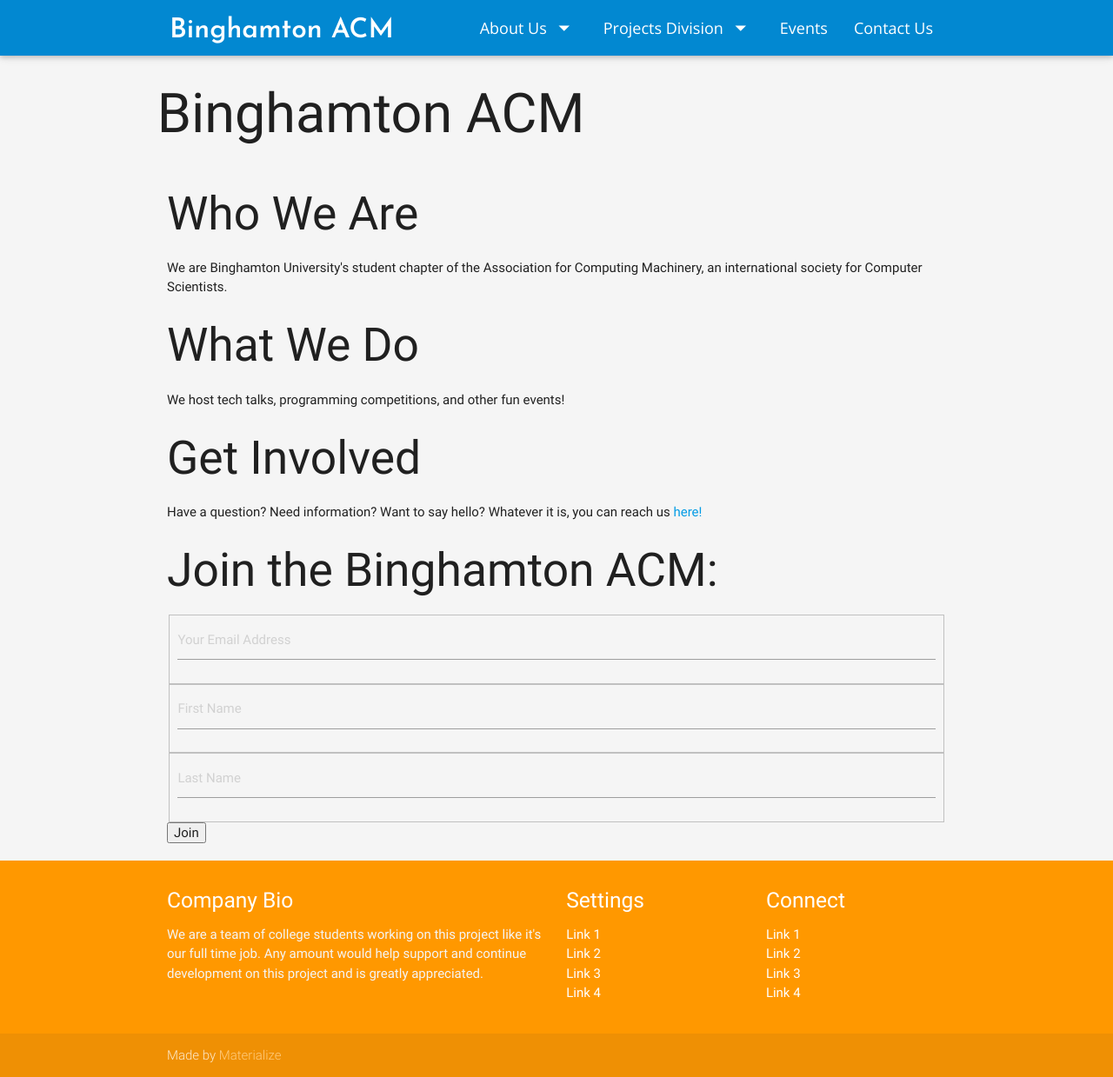
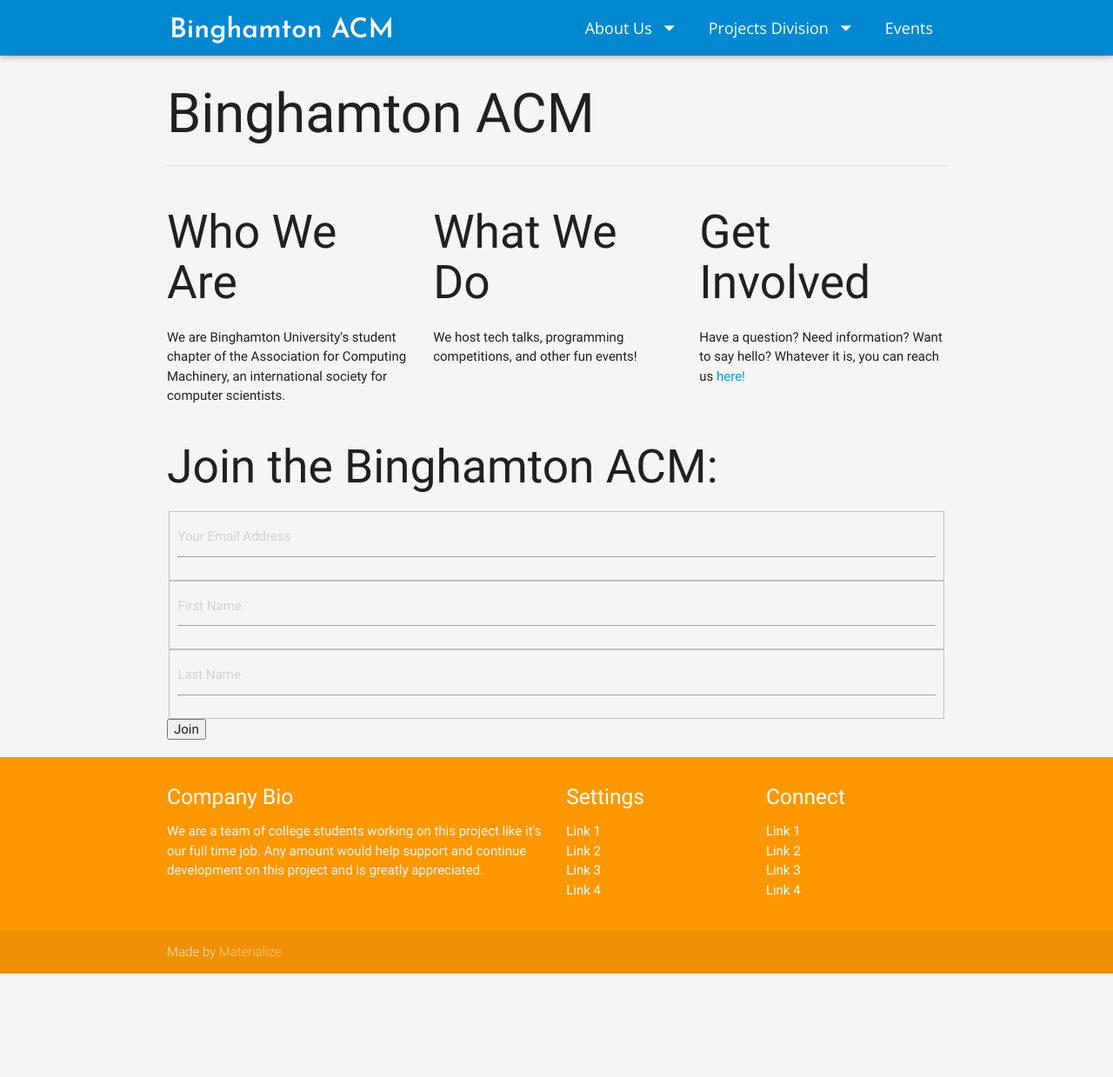
Before and after one commit to BinghamtonACM/old-web, a Jekyll site: the page built from index.html, in a window 1280 px wide. Shown: the whole page at 87% size. Built offline with Jekyll 4.4.1, drawn with Linux system fonts in a browser that asks for light colours; comment, search, counter and statistics services are not loaded; after the commit the page ends 1120 px from its top, so only the background shows below that.

Commit message:
Fix width issues in navigation at ~993-1200px wide
The navigation menu is too wide for responsive design. Relocate "Contact Us" to the "About Us" menu

```diff
--- a/_includes/nav.html
+++ b/_includes/nav.html
@@ -4,7 +4,6 @@
             <li><a class="dropdown-button" href="#!" data-activates="dropdown-about">About Us<i class="material-icons right">arrow_drop_down</i></a></li>
             <li><a class="dropdown-button" href="#!" data-activates="dropdown-projects">Projects Division<i class="material-icons right">arrow_drop_down</i></a></li>
             <li><a href="/events.html">Events</a></li>
-            <li><a href="/contact-us.html">Contact Us</a></li>
         </ul>
         <ul id="nav-mobile" class="side-nav">
             <li class="logo">
@@ -34,7 +34,6 @@
             </li>
 
             <li class="bold"><a href="/events.html" class="waves-effect waves-light">Events</a></li>
-            <li class="bold"><a href="/contact-us.html" class="waves-effect waves-light">Contact Us</a></li>
         </ul>
         <a href="#" data-activates="nav-mobile" class="button-collapse"><i class="material-icons">menu</i></a>
     </div>
@@ -44,6 +43,8 @@
     <li><a href="/sponsorship.html">Sponsorship</a></li>
     <li class="divider"></li>
     <li><a href="/eboard.html">The E-Board</a></li>
+    <li class="divider"></li>
+    <li><a href="/contact-us.html">Contact Us</a></li>
 </ul>
 
 <ul id="dropdown-projects" class="dropdown-content">
--- a/index.html
+++ b/index.html
@@ -4,24 +4,26 @@ title: Home
 ---
 
 <div class="row">
-    <div class="large-12 columns">
-        <h1 class="title">Binghamton ACM</h1>
+    <div class="col s12">
+        <h1>Binghamton ACM</h1>
+        <div class="divider"></div>
     </div>
 </div>
 
-<ul id="acm-components" class="large-block-grid-3">
-    <li class="header1">
+
+<div class="row">
+    <div class="col s12 m6 l4">
         <h2>Who We Are</h2>
-        <p>We are Binghamton University's student chapter of the Association for Computing Machinery, an international society for Computer Scientists.</p>
-    </li>
-    <li class="header2">
+        <p>We are Binghamton University's student chapter of the Association for Computing Machinery, an international society for computer scientists.</p>
+    </div>
+    <div class="col s12 m6 l4">
         <h2>What We Do</h2>
         <p>We host tech talks, programming competitions, and other fun events!</p>
-    </li>
-    <li class="header3">
+    </div>
+    <div class="col s12 m12 l4">
         <h2>Get Involved</h2>
         <p>Have a question? Need information? Want to say hello? Whatever it is, you can reach us <a href="/contact-us">here!</a></p>
-    </li>
-</ul>
+    </div>
+</div>
 
 {% include mailchimp.html %}
```
Also changed, not shown: other parts of _includes/nav.html (+1 -0 lines).
